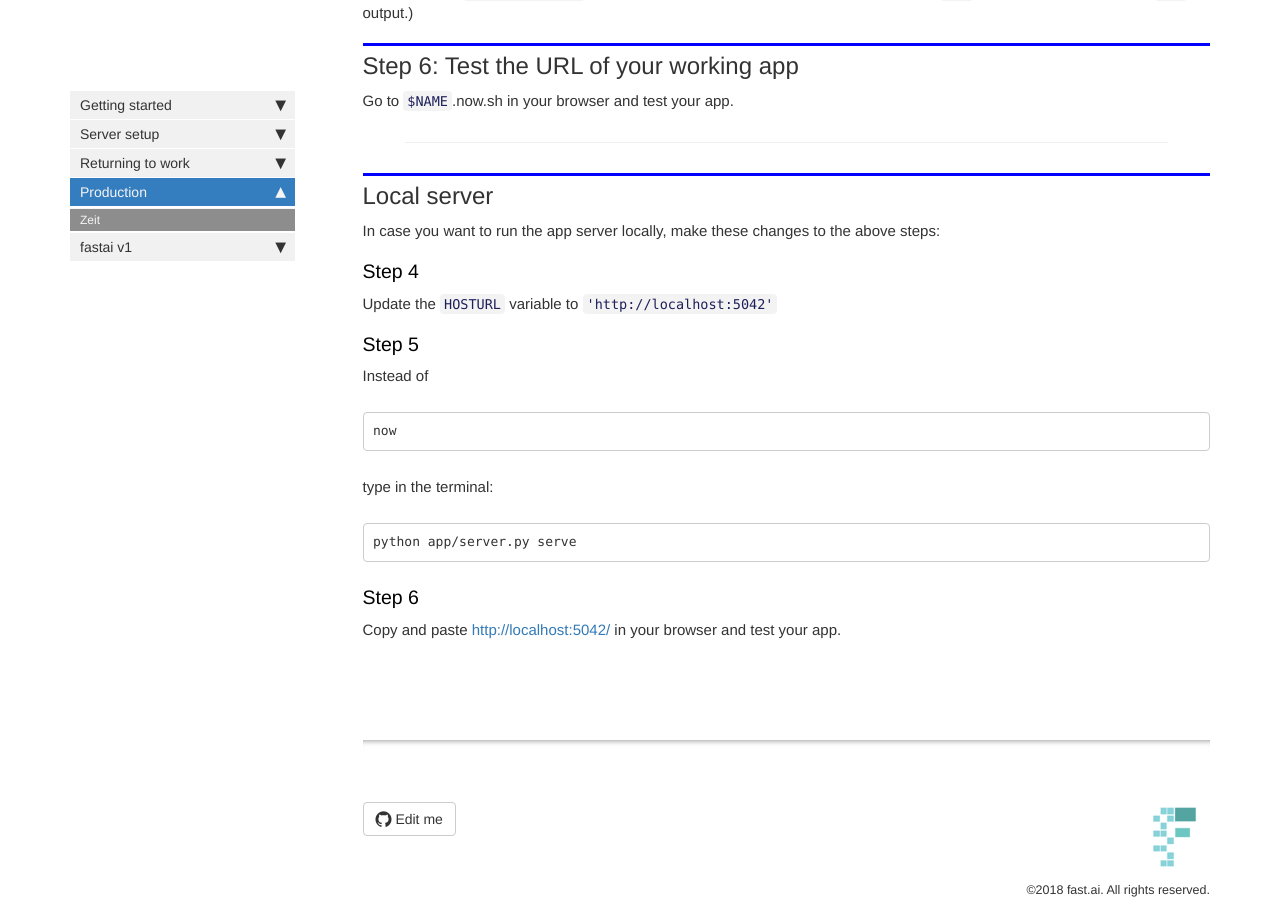
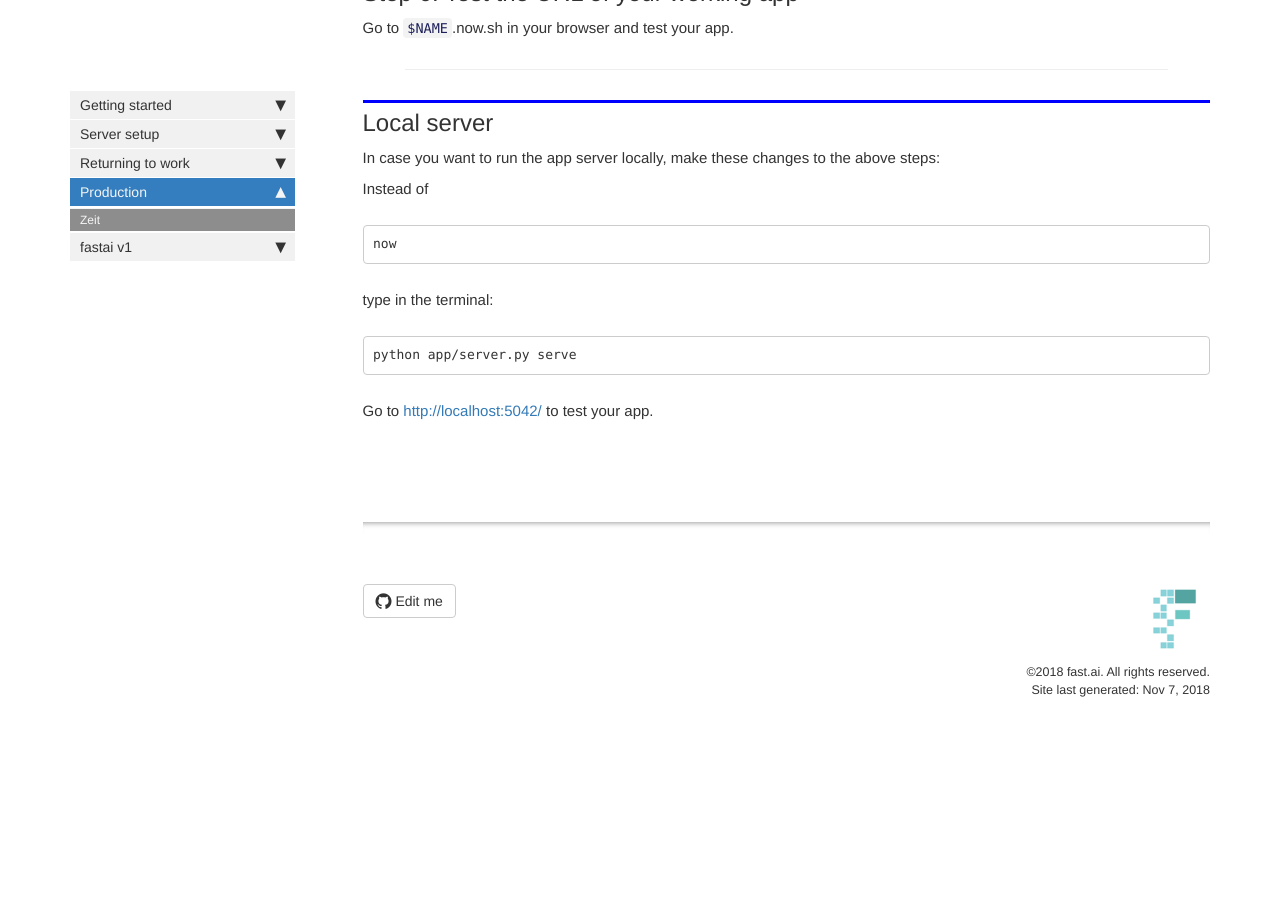
Before and after one commit to tamersalama/course-v3, a Jekyll site: the page built from docs/deployment_zeit.md, in a window 1280 px wide and 900 px high, scrolled down 2177 px. Built offline with Jekyll 4.4.1, drawn with Linux system fonts in a browser that asks for light colours; nearby versions of some CDN libraries; comment, search, counter and statistics services are not loaded; after the commit the page ends 2926 px from its top, so only the background shows below that; some of the changed text lies outside the part shown.

Commit message:
Update deployment_zeit.md

````diff
--- a/docs/deployment_zeit.md
+++ b/docs/deployment_zeit.md
@@ -65,11 +65,6 @@
 ## Local server
 In case you want to run the app server locally, make these changes to the above steps:
 
-### Step 4
-Update the `HOSTURL` variable to `'http://localhost:5042'`
-
-### Step 5
-
 Instead of
 
 ```bash
@@ -82,6 +77,4 @@
 python app/server.py serve
 ```
 
-### Step 6
-
-Copy and paste [http://localhost:5042/](http://localhost:5042/) in your browser and test your app.
+Go to [http://localhost:5042/](http://localhost:5042/) to test your app.
````
Also changed, not shown: other parts of docs/deployment_zeit.md (+1 -1 lines).
